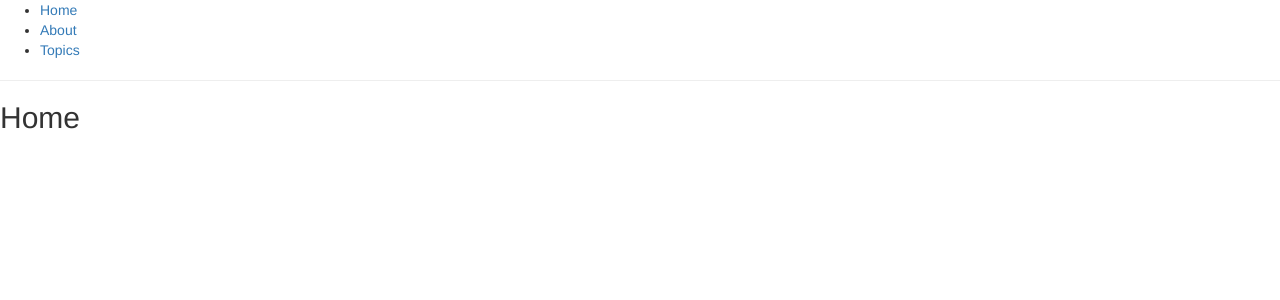
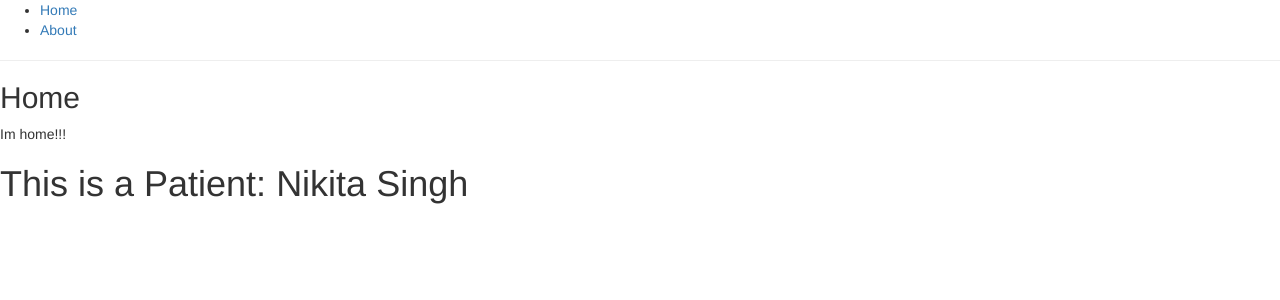
Before and after one commit to factoryfour/react-demo, a React app: page / in a window 1280 px wide. Shown: the top 300 px of the page. Built offline with nearby package versions, Linux system fonts and the light colour scheme.

Commit message:
Basic State

```diff
--- /dev/null
+++ b/app/App.jsx
@@ -0,0 +1,27 @@
+import React from 'react';
+import {
+  HashRouter as Router,
+  Route,
+  Link
+} from 'react-router-dom';
+
+import About from './routes/About.jsx';
+import Home from './routes/Home.jsx';
+
+const App = () => (
+	<Router>
+		<div>
+			<ul>
+				<li><Link to="/">Home</Link></li>
+				<li><Link to="/about">About</Link></li>
+			</ul>
+
+			<hr />
+
+			<Route exact path="/" component={Home} />
+			<Route path="/about" component={About} />
+		</div>
+	</Router>
+);
+
+export default App;
--- /dev/null
+++ b/app/Main.jsx
@@ -0,0 +1,5 @@
+import React from 'react';
+import ReactDOM from 'react-dom';
+import App from './App.jsx';
+
+ReactDOM.render(<App />, document.getElementById('app'));
--- a/app/components/App.jsx
+++ /dev/null
@@ -1,74 +0,0 @@
-import React, { Component } from 'react';
-import {
-  HashRouter as Router,
-  Route,
-  Link
-} from 'react-router-dom';
-
-const Home = () => (
-	<div>
-		<h2>Home</h2>
-	</div>
-);
-
-const About = () => (
-	<div>
-		<h2>About</h2>
-	</div>
-);
-
-const Topic = ({ match }) => (
-	<div>
-		<h3>{match.params.topicId}</h3>
-	</div>
-);
-
-const Topics = ({ match }) => (
-	<div>
-		<h2>Topics</h2>
-		<ul>
-			<li>
-				<Link to={`${match.url}/rendering`}>
-          Rendering with React
-        </Link>
-			</li>
-			<li>
-				<Link to={`${match.url}/components`}>
-          Components
-        </Link>
-			</li>
-			<li>
-				<Link to={`${match.url}/props-v-state`}>
-          Props v. State
-        </Link>
-			</li>
-		</ul>
-
-		<Route path={`${match.url}/:topicId`} component={Topic} />
-		<Route
-  exact path={match.url} render={() => (
-	<h3>Please select a topic.</h3>
-    )}
-		/>
-	</div>
-);
-
-const App = () => (
-	<Router>
-		<div>
-			<ul>
-				<li><Link to="/">Home</Link></li>
-				<li><Link to="/about">About</Link></li>
-				<li><Link to="/topics">Topics</Link></li>
-			</ul>
-
-			<hr />
-
-			<Route exact path="/" component={Home} />
-			<Route path="/about" component={About} />
-			<Route path="/topics" component={Topics} />
-		</div>
-	</Router>
-);
-
-export default App;
--- /dev/null
+++ b/app/modules/patients/components/basic.jsx
@@ -0,0 +1,22 @@
+import React, { Component } from 'react';
+import PropTypes from 'prop-types';
+
+class Patient extends Component {
+	constructor(props) {
+		super(props);
+		this.state = {
+			last: 'Singh'
+		};
+	}
+
+
+	render() {
+		return <h1> This is a Patient: {this.props.name} {this.state.last}</h1>;
+	}
+}
+
+Patient.propTypes = {
+	name: PropTypes.string.isRequired
+};
+
+export default Patient;
--- /dev/null
+++ b/app/routes/About.jsx
@@ -0,0 +1,11 @@
+import React from 'react';
+
+const About = () => (
+	<div>
+		<h2>About</h2>
+		<p> About me ? </p>
+
+	</div>
+);
+
+export default About;
--- /dev/null
+++ b/app/routes/Home.jsx
@@ -0,0 +1,12 @@
+import React from 'react';
+import Patient from '../modules/patients/components/basic.jsx';
+
+const Home = () => (
+	<div>
+		<h2>Home</h2>
+		<p> Im home!!!</p>
+		<Patient name="Nikita" />
+	</div>
+);
+
+export default Home;
--- a/package.json
+++ b/package.json
@@ -18,10 +18,13 @@
   },
   "homepage": "https://github.com/factoryfour/react-demo#readme",
   "dependencies": {
+    "prop-types": "^15.5.10",
     "react": "^15.5.4",
     "react-dom": "^15.5.4",
+    "react-redux": "^5.0.5",
     "react-router": "^4.1.1",
-    "react-router-dom": "^4.1.1"
+    "react-router-dom": "^4.1.1",
+    "redux": "^3.6.0"
   },
   "devDependencies": {
     "babel-core": "^6.24.1",
--- a/webpack.config.js
+++ b/webpack.config.js
@@ -1,5 +1,5 @@
 module.exports = {
-	entry: './app/components/Main.jsx',
+	entry: './app/Main.jsx',
 	output: {
 		filename: 'public/bundle.js'
 	},
```
Also changed, not shown: app/components/Main.jsx (deleted, +0 -15 lines), 1 other file (tests, documents, lock files or other folders).
